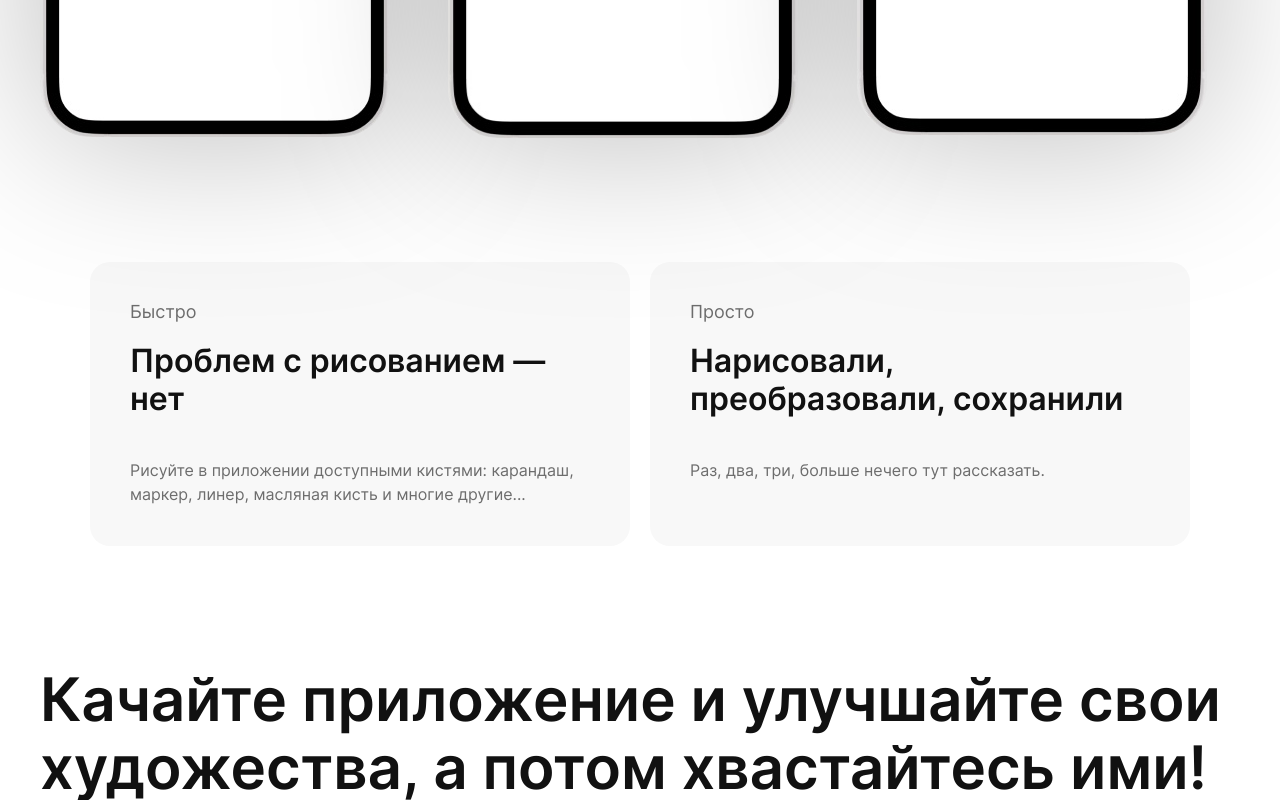
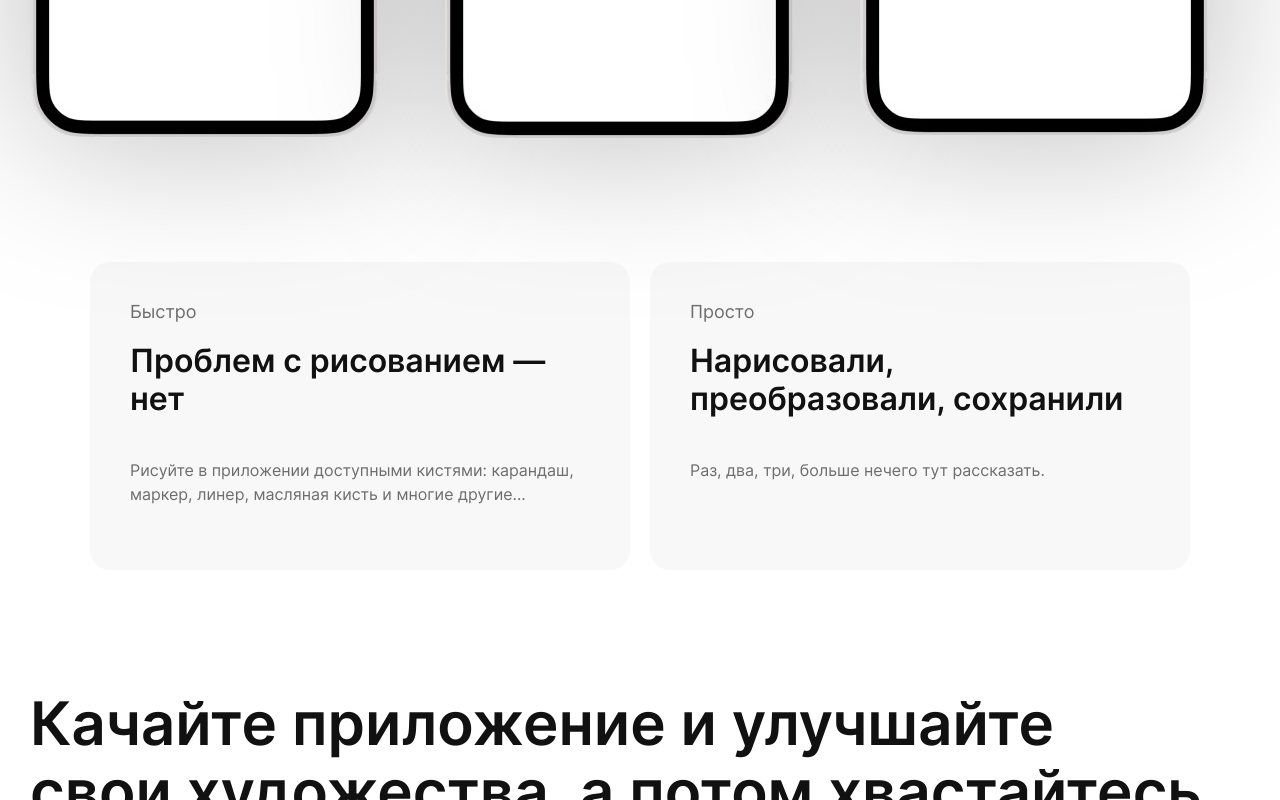
Before and after one commit to loown101/app-draw, a plain HTML site: page index.html in a window 1280 px wide. Shown: the part 2000-2800 px from the top of the page. Drawn offline with Linux system fonts and the light colour scheme.

Commit message:
change: fix slider and check pixelperfect

```diff
--- a/index.html
+++ b/index.html
@@ -6,7 +6,8 @@
   <meta http-equiv="X-UA-Compatible" content="IE=edge">
   <meta name="viewport" content="width=device-width, initial-scale=1.0">
   <link rel="stylesheet" href="./styles/style.css">
-  <title>Document</title>
+  <link rel="shortcut icon" href="./images/logo.svg" type="image/x-icon">
+  <title>Презентация приложения "Каляка"</title>
 </head>
 
 <body class="page">
@@ -29,7 +30,7 @@
             <h3 class="info-function__title">Умный интелект приложения</h3>
             <p class="info-function__text">С помощью AI приложение анализирует картины мастеров и современных практиков
               рисования,
-              и достраивает картину за вас.</p>
+              и достраивает&nbsp;картину за вас.</p>
           </li>
           <li class="info-function__item slider__item">
             <p class="info-function__subtitle">Ч/Б и Цвет</p>
@@ -74,7 +75,7 @@
         <ul class="info-function__list slider__list">
           <li class="info-function__item slider__item">
             <p class="info-function__subtitle">Быстро</p>
-            <h3 class="info-function__title">Проблем с рисованием — нет</h3>
+            <h3 class="info-function__title">Проблем с рисованием&nbsp;— нет</h3>
             <p class="info-function__text">Рисуйте в приложении доступными кистями: карандаш, маркер, линер, масляная
               кисть и многие другие...</p>
           </li>
@@ -89,7 +90,9 @@
           <button type="button" class="slider__button" data-num="2"></button>
         </div>
       </div>
-      <h2 class="info-function__heading">Качайте приложение и улучшайте свои художества, а потом хвастайтесь ими!</h2>
+      <h2 class="info-function__heading">Качайте приложение и улучшайте свои&nbsp;художества, а&nbsp;потом хвастайтесь
+        ими!
+      </h2>
     </section>
 
     <section class="feedback">
--- a/script.js
+++ b/script.js
@@ -88,9 +88,26 @@ sliders.forEach(elem => {
   items.forEach(item => {
     item.addEventListener('touchstart', sliderStart, false);
     item.addEventListener('touchmove', (event) => {
-      if (elem.offsetWidth <= 320) {
+      if (document.body.offsetWidth <= 767) {
         sliderMove(event, elem, list, items, btns)
       }
     }, false);
   });
+
+  btns.forEach((btn, index) => btn.addEventListener('click', () => {
+    count = index;
+
+    for (let i = 0; i < [...btns].length; i++) {
+      [...btns][i].classList.remove('slider__button_active');
+
+      if ([...btns][i].dataset.num == count + 1) {
+        [...btns][i].classList.add('slider__button_active');
+      }
+    }
+
+
+    rollSlider(elem, list)
+
+  }))
+
 })
--- a/styles/modules/blocks/content/content.scss
+++ b/styles/modules/blocks/content/content.scss
@@ -7,7 +7,7 @@
 
   @include _1420 {
     &:nth-child(n) {
-      padding: 0 30px;
+      padding: 0 20px;
     }
   }
 
--- a/styles/modules/blocks/feedback/feedback.scss
+++ b/styles/modules/blocks/feedback/feedback.scss
@@ -29,11 +29,14 @@
     margin: 0;
     padding: 0;
 
+    max-width: 500px;
+
     font-family: $primaryFontFamily;
     font-style: normal;
     font-weight: 600;
     font-size: $fontSizeSubtutle;
     line-height: 119%;
+    text-align: center;
 
     color: $secondaryColor;
 
@@ -182,7 +185,6 @@
 
     &__title {
       font-size: 26px;
-      text-align: center;
 
       margin-bottom: 24px;
     }
@@ -198,12 +200,44 @@
     }
   }
 
-  @include _768 {
+  @include _992 {
     &__form {
-      padding: 30px;
+      margin-bottom: 70px;
+    }
 
-      margin-bottom: 70px;
+    &__textarea {
+      margin-bottom: 40px;
     }
   }
 
+  @include _768 {
+    &__form {
+      padding: 20px;
+
+      margin-bottom: 60px;
+    }
+
+    &__subtitle {
+      text-align: center;
+
+      margin-bottom: 60px;
+    }
+
+    &__textarea {
+      margin-bottom: 65px;
+    }
+
+    &__btn {
+      padding: 10px;
+    }
+  }
+
+  @include _320 {
+    &__title {
+      font-size: 26px;
+      text-align: center;
+
+      margin-bottom: 20px;
+    }
+  }
 }
--- a/styles/modules/blocks/footer/footer.scss
+++ b/styles/modules/blocks/footer/footer.scss
@@ -132,8 +132,18 @@
 
       padding: 12px;
     }
-}
+  }
 
+  @include _992 {
+    &__container-text::after {
+      top: -80px;
+
+      max-width: 260px;
+      height: 430px;
+
+      background-size: contain;
+    }
+  }
 
   @include _768 {
     align-items: center;
--- a/styles/modules/blocks/gallery/gallery.scss
+++ b/styles/modules/blocks/gallery/gallery.scss
@@ -22,6 +22,8 @@
   }
 
   @include _992 {
+    margin-bottom: 70px;
+
     &__list {
       column-gap: 20px;
     }
@@ -34,28 +36,6 @@
   }
 
   @include _768 {
-    margin-bottom: 70px;
-
-    &__list {
-      display: flex;
-
-      column-gap: 15px;
-
-      transform: all ease-in;
-    }
-
-    &__item {
-      text-align: center;
-
-      border-radius: 30px;
-    }
-
-    &__pic {
-      max-width: 226px;
-    }
-  }
-
-  @include _480 {
     &__slider {
       max-width: 260px;
       margin: 0 auto;
@@ -71,6 +51,13 @@
       column-gap: 0;
     }
 
+    &__item {
+      text-align: center;
+
+      border-radius: 30px;
+    }
+
+
     &__pic {
       min-width: 260px;
 
--- a/styles/modules/blocks/header/header.scss
+++ b/styles/modules/blocks/header/header.scss
@@ -4,7 +4,7 @@
   display: flex;
   flex-direction: column;
 
-  padding: 30px 11% 130px 11%;
+  padding: 30px 157px 130px 157px;
   margin: 0 0 60px 0;
 
   background-color: $primaryBgColor;
@@ -96,7 +96,7 @@
 
     position: absolute;
 
-    right: 4.5%;
+    right: 2%;
     top: -80px;
 
     max-width: 311px;
@@ -188,7 +188,7 @@
 
     font-size: 24px;
 
-    margin-bottom: 20px;
+    margin-bottom: 15px;
   }
 
   &__subtitle {
@@ -202,6 +202,8 @@
   }
 
   &__btn {
+    width: 260px;
+
     padding: 10px;
   }
  }
--- a/styles/modules/blocks/info-function/info-function.scss
+++ b/styles/modules/blocks/info-function/info-function.scss
@@ -18,6 +18,8 @@
 
     max-width: 540px;
     width: 100%;
+
+    min-height: 308px;
 
     padding: 40px;
 
@@ -91,18 +93,30 @@
     margin-bottom: 120px;
   }
 
-  @include _768 {
+  @include _992 {
     &__item {
-      max-width: 349px;
-      width: 100%;
+      min-width: 350px;
+      min-height: 284px;
 
       padding: 30px;
+    }
+
+    &__item:nth-child(odd) {
+      margin-right: 10px;
+    }
+
+    &__heading {
+      font-size: 33px;
+
+      margin-left: 20px;
+      margin-top: 70px;
+      margin-bottom: 75px;
     }
 
     &__title {
       font-size: 26px;
 
-      margin-bottom: 50px;
+      margin-bottom: 35px;
     }
 
     &__subtitle {
@@ -115,16 +129,9 @@
       font-size: 15px;
     }
 
-    &__heading {
-      font-size: 33px;
-
-      margin-left: 30px;
-      margin-top: 70px;
-      margin-bottom: 70px;
-    }
   }
 
-  @include _480 {
+  @include _768 {
     &__list {
       justify-content: flex-start;
     }
@@ -132,18 +139,32 @@
     &__item {
       min-width: 300px;
       width: 100%;
+
+      padding: 20px;
+    }
+
+    &__item:nth-child(n) {
+      margin-right: 0;
     }
 
     &__heading {
       font-size: 26px;
+    }
 
-      margin-left: 20px;
+      &__slider {
+      max-width: 300px;
+      margin: 0 auto;
+
+      border-radius: 40px;
+
+      overflow: hidden;
     }
-  }
 
-  @include _320 {
-    &__item:nth-child(n) {
-      margin-right: 0;
+    @include _320 {
+      &__heading {
+        max-width: 260px;
+        width: 100%;
+      }
     }
   }
 }
--- a/styles/modules/blocks/pages/page.scss
+++ b/styles/modules/blocks/pages/page.scss
@@ -1,5 +1,8 @@
 .page {
   box-sizing: border-box;
+
+  padding: 0;
+  margin: 0;
 
   max-width: 1420px;
   width: 100%;
--- a/styles/modules/blocks/slider/slider.scss
+++ b/styles/modules/blocks/slider/slider.scss
@@ -29,9 +29,11 @@
     background-image: url(.././images/Ellipse_active.jpg);
   }
 
-  @include _480 {
+  @include _768 {
     &__container-btn {
       display: block;
+
+      margin-top: 10px;
     }
   }
 }
```
Also changed, not shown: styles/style.css, 1 other file.
